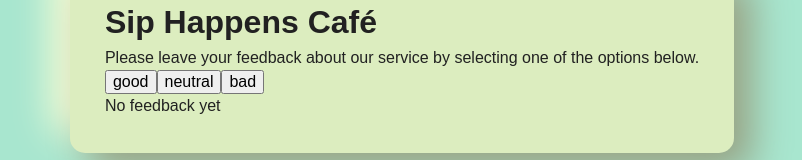
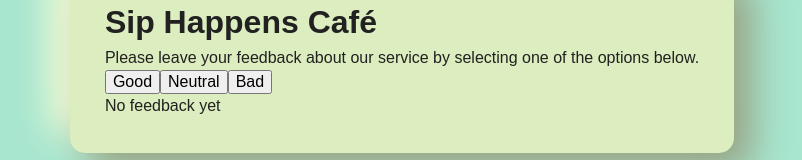
Before and after one commit to uncle-Jonik/goit-react-hw-02, a React (Vite) app: page / in a window 1280 px wide. Shown: the part 342-502 px from the top of the page, without its empty margins (238-1040 px from the left). Built offline with nearby package versions, Linux system fonts and the light colour scheme.

Commit message:
Update App.jsx

```diff
--- a/src/components/App.jsx
+++ b/src/components/App.jsx
@@ -27,22 +27,27 @@ export const App = () => {
     setCount({ ...count, [value]: count[value] + 1 });
   };
 
+  const handleClickReset = () => {};
+
+  const cheakAnalogy = JSON.stringify(config) === JSON.stringify(count);
+
   return (
     <div className={css.wrapper}>
       <Description />
       <div>
-        <button onClick={() => handleClick('good')}>good</button>
-        <button onClick={() => handleClick('neutral')}>neutral</button>
-        <button onClick={() => handleClick('bad')}>bad</button>
+        <button onClick={() => handleClick('good')}>Good</button>
+        <button onClick={() => handleClick('neutral')}>Neutral</button>
+        <button onClick={() => handleClick('bad')}>Bad</button>
+        {cheakAnalogy ? null : <button onClick={handleClickReset}>Reset</button>}
       </div>
       <div>
-        {JSON.stringify(config) === JSON.stringify(count) ? (
+        {cheakAnalogy ? (
           <p>No feedback yet</p>
         ) : (
           <>
-            <p>good: {count.good}</p>
-            <p>neutral: {count.neutral}</p>
-            <p>bad: {count.bad}</p>
+            <p>Good: {count.good}</p>
+            <p>Neutral: {count.neutral}</p>
+            <p>Bad: {count.bad}</p>
           </>
         )}
       </div>
```
